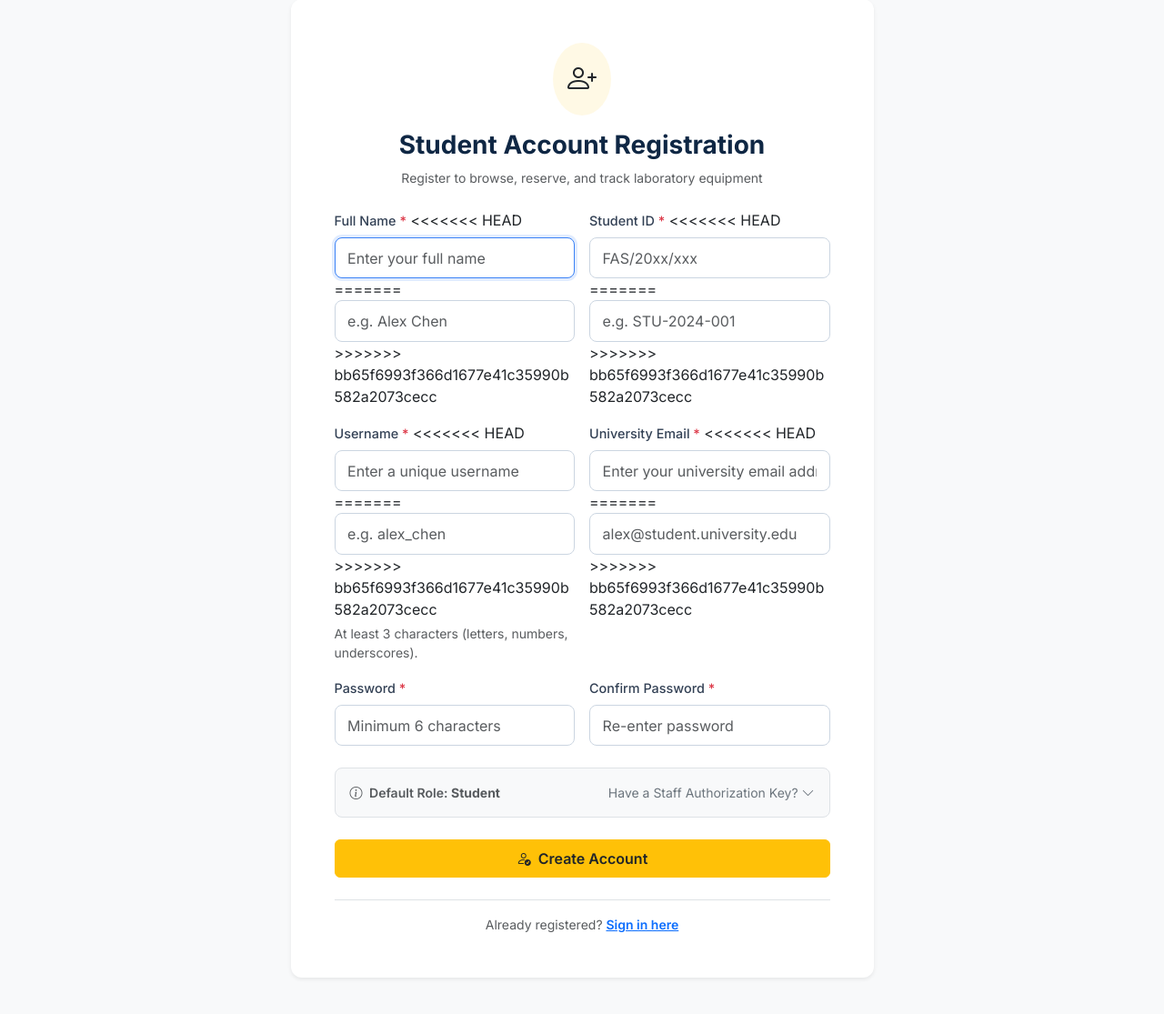
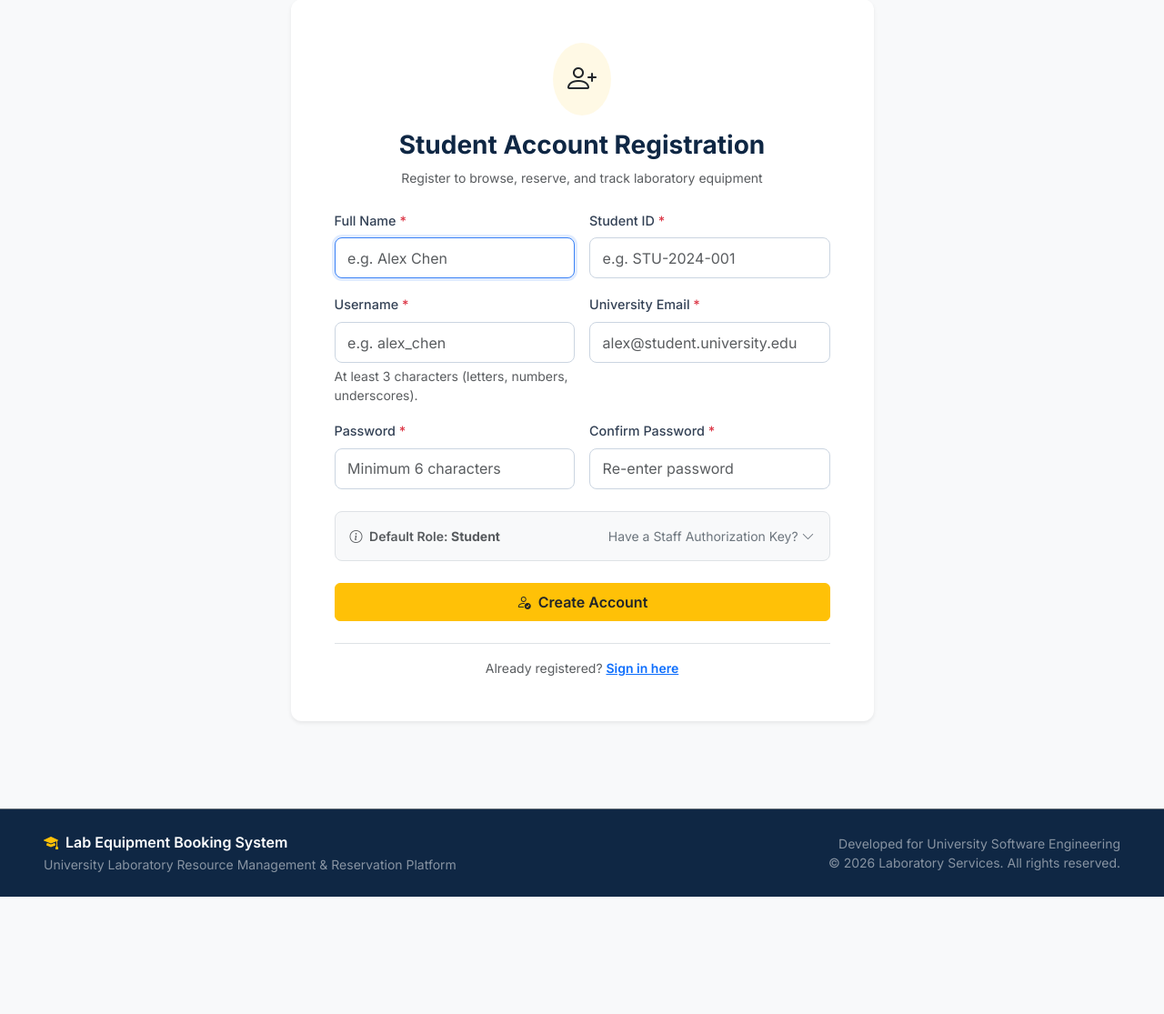
Before and after one commit to Lab-Equipment-Booking-Team/lab-equipment-booking-system, a Flask app: template modules/M1_accounts_auth/templates/auth/register.html in a window 1280 px wide. Shown: the part 127-1242 px from the top of the page at 91% size. After the commit the page ends 1113 px from the top, so only its background shows below. Run offline with Flask 3, Linux system fonts and the light colour scheme; the template is opened without the code that fills it, so the values that code supplies are empty.

Commit message:
Update placeholders in registration form fields

```diff
--- a/modules/M1_accounts_auth/templates/auth/register.html
+++ b/modules/M1_accounts_auth/templates/auth/register.html
@@ -20,39 +20,23 @@
                         <div class="row g-3">
                             <div class="col-md-6">
                                 <label for="full_name" class="form-label">Full Name <span class="text-danger">*</span></label>
-<<<<<<< HEAD
-                                <input type="text" class="form-control" id="full_name" name="full_name" required placeholder="Enter your full name" autofocus>
-=======
                                 <input type="text" class="form-control" id="full_name" name="full_name" required placeholder="e.g. Alex Chen" autofocus>
->>>>>>> bb65f6993f366d1677e41c35990b582a2073cecc
                             </div>
 
                             <div class="col-md-6">
                                 <label for="student_or_staff_id" class="form-label">Student ID <span class="text-danger">*</span></label>
-<<<<<<< HEAD
-                                <input type="text" class="form-control" id="student_or_staff_id" name="student_or_staff_id" required placeholder="FAS/20xx/xxx">
-=======
                                 <input type="text" class="form-control" id="student_or_staff_id" name="student_or_staff_id" required placeholder="e.g. STU-2024-001">
->>>>>>> bb65f6993f366d1677e41c35990b582a2073cecc
                             </div>
 
                             <div class="col-md-6">
                                 <label for="username" class="form-label">Username <span class="text-danger">*</span></label>
-<<<<<<< HEAD
-                                <input type="text" class="form-control" id="username" name="username" required placeholder="Enter a unique username">
-=======
                                 <input type="text" class="form-control" id="username" name="username" required placeholder="e.g. alex_chen">
->>>>>>> bb65f6993f366d1677e41c35990b582a2073cecc
                                 <div class="form-text small">At least 3 characters (letters, numbers, underscores).</div>
                             </div>
 
                             <div class="col-md-6">
                                 <label for="email" class="form-label">University Email <span class="text-danger">*</span></label>
-<<<<<<< HEAD
-                                <input type="email" class="form-control" id="email" name="email" required placeholder="Enter your university email address">
-=======
                                 <input type="email" class="form-control" id="email" name="email" required placeholder="alex@student.university.edu">
->>>>>>> bb65f6993f366d1677e41c35990b582a2073cecc
                             </div>
 
                             <div class="col-md-6">
```
